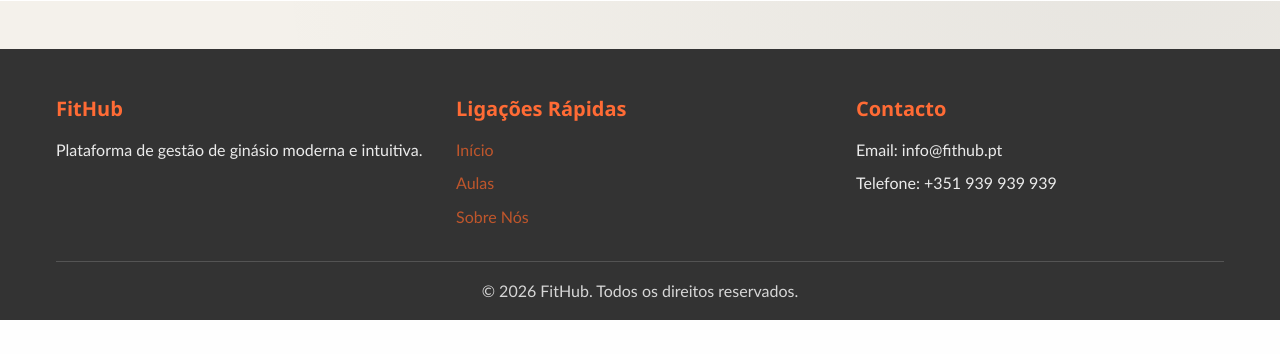
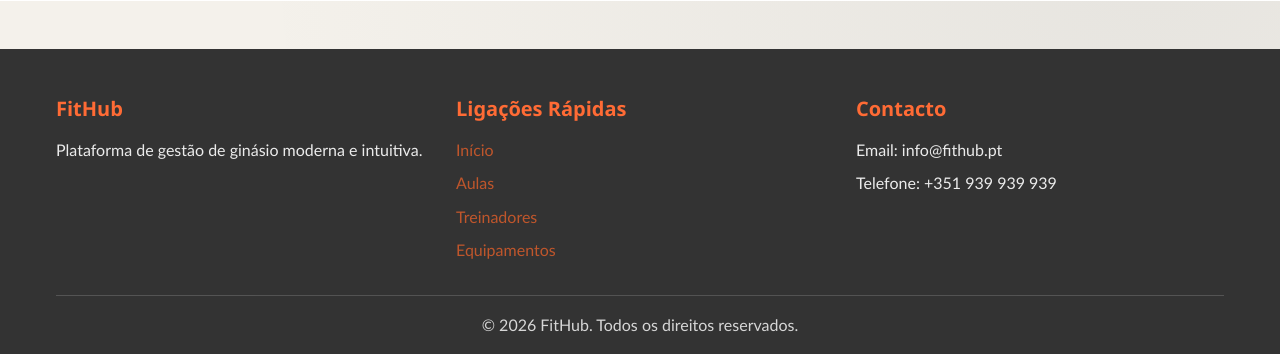
Before and after one commit to afonsovilas/fit-hub-gym, a PHP site: page /index.php in a window 1280 px wide. Shown: the part 2331-2685 px from the top of the page. Before the commit the page ends 2651 px from the top, so only its background shows below. Run offline with PHP 8.4, Linux system fonts and the light colour scheme.

Commit message:
feat(footer): update quick links to include trainers and equipment pages

```diff
--- a/templates/footer.php
+++ b/templates/footer.php
@@ -16,7 +16,8 @@ $base = defined('BASE_URL_PATH') ? BASE_URL_PATH : '';
                     <ul>
                         <li><a href="<?= h($base) ?>index.php">Início</a></li>
                         <li><a href="<?= h($base) ?>pages/schedules.php">Aulas</a></li>
-                        <li><a href="#">Sobre Nós</a></li>
+                        <li><a href="<?= h($base) ?>pages/trainers.php">Treinadores</a></li>
+                        <li><a href="<?= h($base) ?>pages/equipment.php">Equipamentos</a></li>
                     </ul>
                 </div>
                 <div class="footer-section">
```
